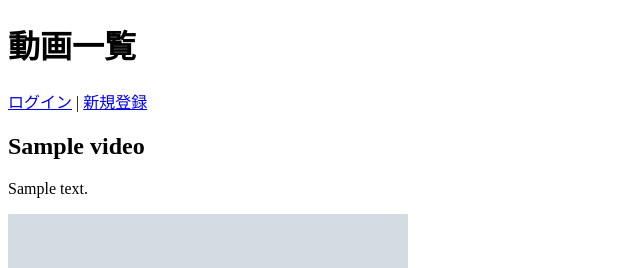
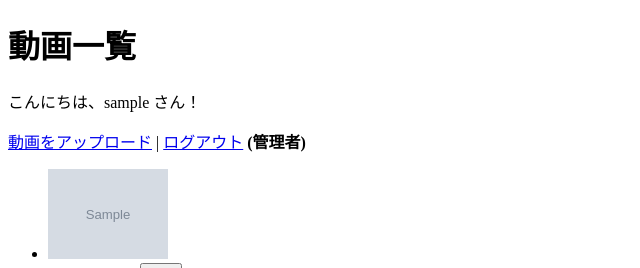
Before and after one commit to 398170/398, a Flask app: template templates/index.html in a window 1280 px wide. Shown: the top 268 px of the page, without its empty margins (0-640 px from the left). Run offline with Flask 3, Linux system fonts and the light colour scheme; the visitor is signed in with stand-in values (Sample User, id 1); the template is opened without the code that fills it: most values are stand-ins (such as "Sample title", 1, 10 or a date in 2020); grey boxes marked "Sample" are stand-in pictures.

Commit message:
Update index.html

```diff
--- a/templates/index.html
+++ b/templates/index.html
@@ -1,64 +1,37 @@
 <!DOCTYPE html>
-<html lang="ja">
+<html>
 <head>
-    <meta charset="UTF-8">
-    <meta name="viewport" content="width=device-width, initial-scale=1.0">
-    <title>動画一覧</title>
+    <title>-398 動画一覧</title>
 </head>
 <body>
     <h1>動画一覧</h1>
 
-    {% if current_user.is_authenticated %}
-        <p>ようこそ、{{ current_user.username }}さん！ <a href="{{ url_for('logout') }}">ログアウト</a></p>
-        {% if current_user.is_admin %}
-            <a href="{{ url_for('upload') }}">動画をアップロード</a>
+    {% if session.username %}
+        <p>こんにちは、{{ session.username }} さん！</p>
+        <a href="{{ url_for('upload') }}">動画をアップロード</a> |
+        <a href="{{ url_for('logout') }}">ログアウト</a>
+        {% if session.is_admin %}
+            <strong>(管理者)</strong>
         {% endif %}
     {% else %}
         <a href="{{ url_for('login') }}">ログイン</a> |
-        <a href="{{ url_for('register') }}">新規登録</a>
+        <a href="{{ url_for('register') }}">ユーザー登録</a>
     {% endif %}
 
-    <div>
+    <ul>
         {% for video in videos %}
-            <div>
-                <h2>{{ video.title }}</h2>
-                <p>{{ video.description }}</p>
-                <img src="{{ url_for('static', filename='thumbnails/' + video.thumbnail) }}" alt="サムネイル">
-                <video width="320" height="240" controls>
-                    <source src="{{ url_for('static', filename='hls/' + video.hls_path) }}" type="application/x-mpegURL">
-                    お使いのブラウザはHLSに対応していません。
-                </video>
-
-                <!-- コメントセクション -->
-                <h3>コメント</h3>
-                <ul>
-                    {% for comment in video.comments %}
         <li>
-                            <strong>{{ comment.user }}</strong>: {{ comment.text }}
-                            {% if current_user.is_authenticated and current_user.is_admin %}
-                                <form action="{{ url_for('delete_comment', video_id=video.id, comment_user=comment.user) }}" method="POST" style="display:inline;">
+            <a href="{{ url_for('video', index=loop.index0) }}">
+                <img src="{{ url_for('static', filename='thumbnails/' + video.thumbnail) }}" width="120"><br>
+                {{ video.title }}
+            </a>
+            {% if session.is_admin %}
+                <form action="{{ url_for('delete_video', index=loop.index0) }}" method="get" style="display:inline;">
                     <button type="submit">削除</button>
                 </form>
             {% endif %}
         </li>
         {% endfor %}
     </ul>
-
-                {% if current_user.is_authenticated %}
-                    <form action="{{ url_for('comment', video_id=video.id) }}" method="POST">
-                        <textarea name="comment" placeholder="コメントを入力"></textarea>
-                        <button type="submit">コメント</button>
-                    </form>
-                {% endif %}
-
-                {% if current_user.is_authenticated and current_user.is_admin %}
-                    <form action="{{ url_for('delete_video', video_id=video.id) }}" method="POST" style="margin-top: 10px;">
-                        <button type="submit">動画を削除</button>
-                    </form>
-                {% endif %}
-            </div>
-            <hr>
-        {% endfor %}
-    </div>
 </body>
 </html>
```
Lines whose indentation alone changed are shown as unchanged.
